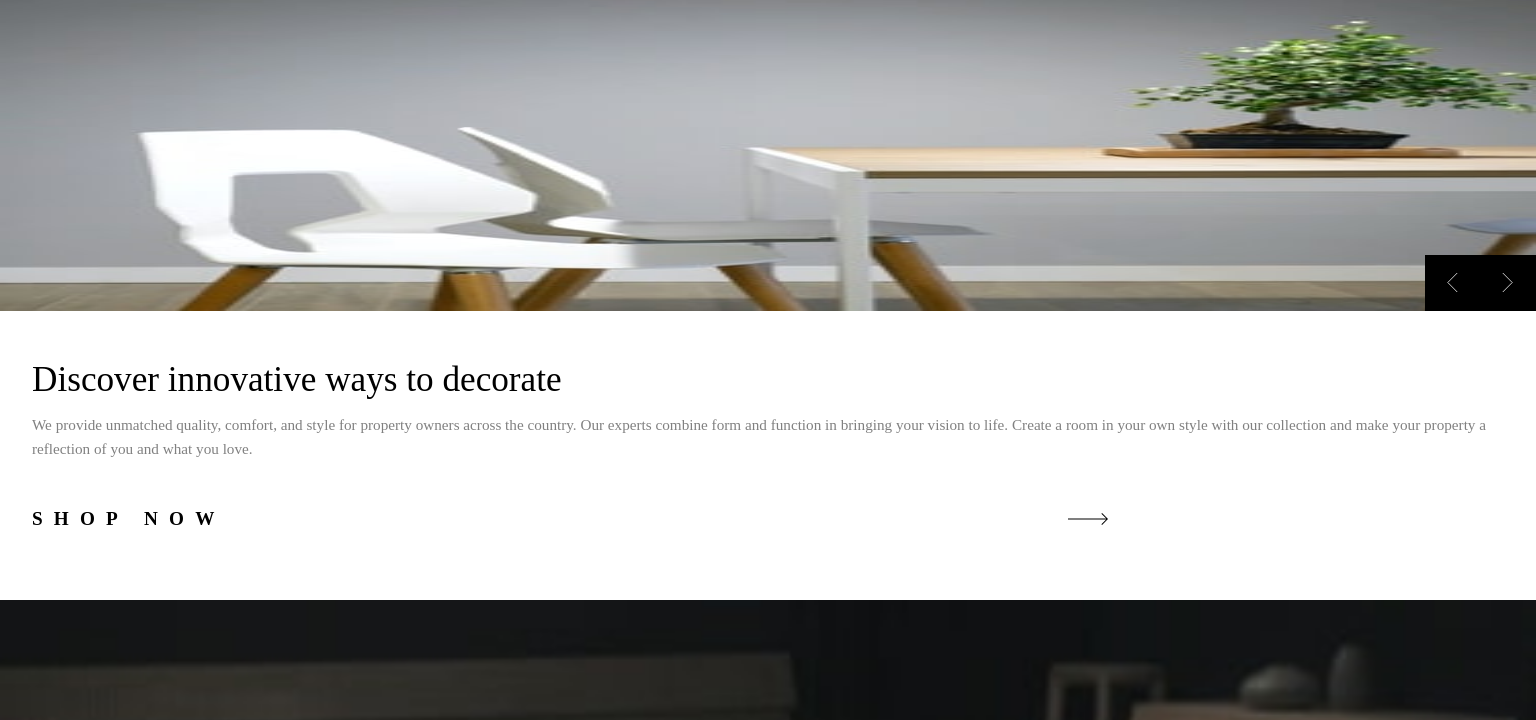
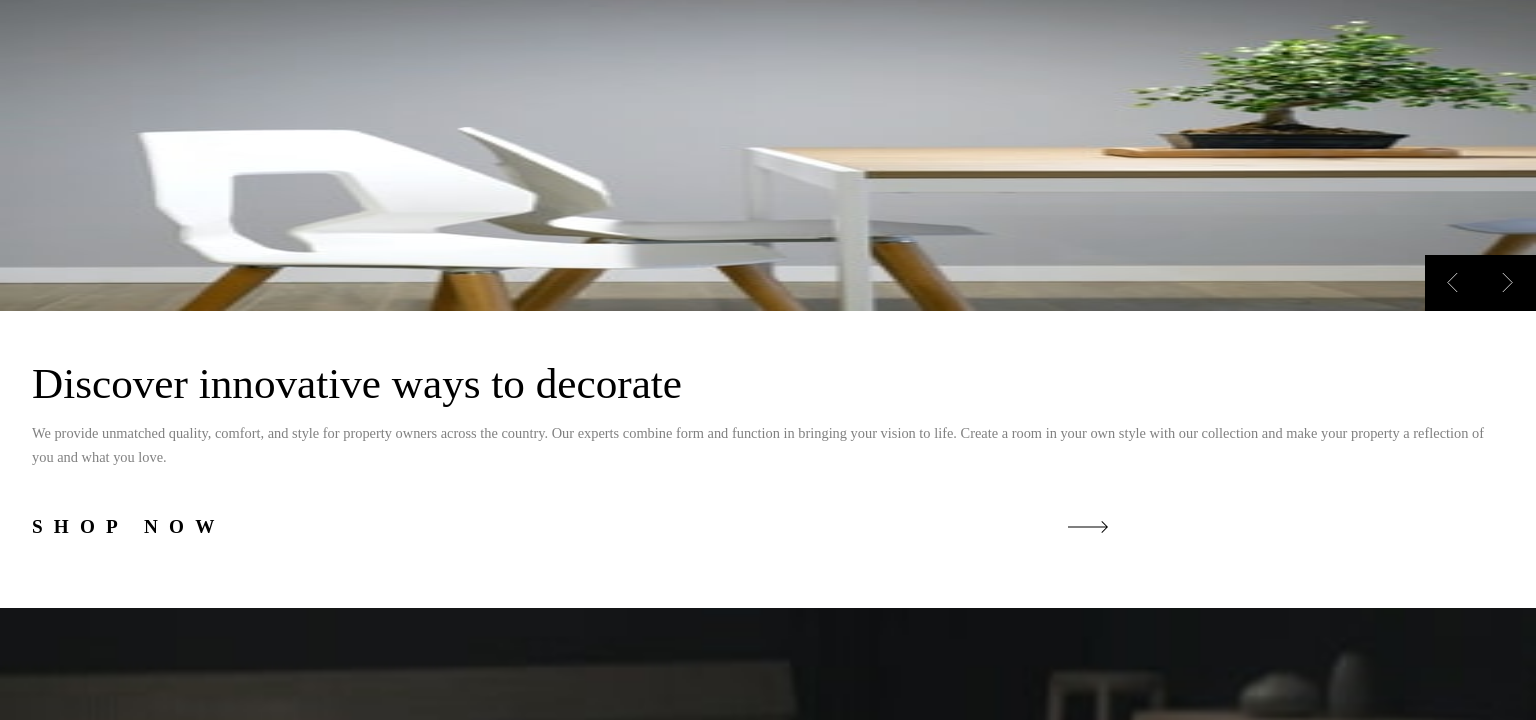
Before and after one commit to AngeliqueDF/room-ecommerce-homepage, a website built with Vite: page index.html in a window 1536 px wide. Shown: the part 49-769 px from the top of the page. Built offline with nearby package versions, Linux system fonts and the light colour scheme.

Commit message:
Increase font size in `.slide`

```diff
--- a/src/css/style.css
+++ b/src/css/style.css
@@ -279,6 +279,14 @@ body.mobile-menu-open::after {
 		color: white;
 	}
 
+	.slide h2 {
+		font-size: 2.7rem;
+	}
+
+	.slide .copy p {
+		font-size: 0.9rem;
+	}
+
 }
 
 @media (hover: hover) {
```
